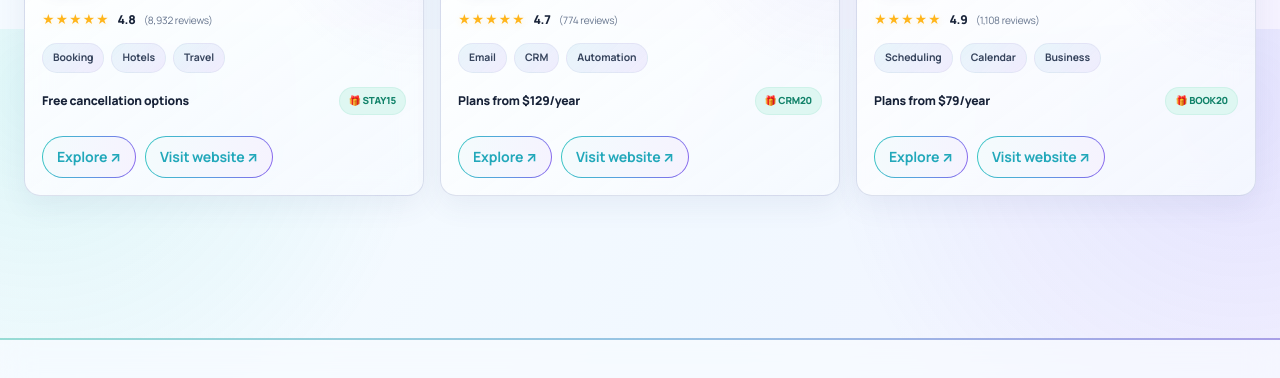
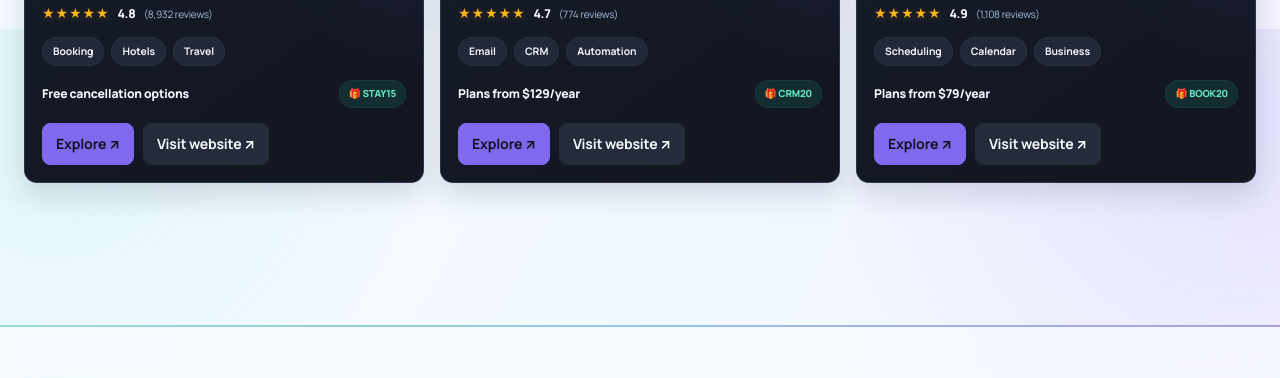
Before and after one commit to thuhienre4/webreview, a website: page products.html in a window 1280 px wide. Shown: the part 771-1149 px from the top of the page. Drawn offline with Linux system fonts and the light colour scheme.

Commit message:
Match product cards to dark reference

```diff
--- a/product-cards.css
+++ b/product-cards.css
@@ -10,15 +10,15 @@ body.products-page .product-grid {
 
 body.products-page .product-card {
   position: relative;
-  min-height: 286px;
+  min-height: 270px;
   padding: 17px;
   overflow: hidden;
-  border: 1px solid rgba(85, 105, 164, .2) !important;
-  border-radius: 16px;
+  border: 1px solid rgba(91, 107, 143, .34) !important;
+  border-radius: 13px;
   background:
-    radial-gradient(circle at 100% 0, rgba(124, 103, 230, .075), transparent 34%),
-    linear-gradient(145deg, rgba(255, 255, 255, .92), rgba(246, 250, 255, .84));
-  box-shadow: 0 10px 28px rgba(61, 78, 132, .075) !important;
+    radial-gradient(circle at 100% 0, rgba(105, 88, 211, .1), transparent 34%),
+    linear-gradient(145deg, #151b28, #121722 74%);
+  box-shadow: 0 12px 28px rgba(35, 43, 76, .16) !important;
   backdrop-filter: blur(14px);
   transition: transform .24s ease, border-color .24s ease, box-shadow .24s ease;
 }
@@ -38,8 +38,8 @@ body.products-page .product-card::before {
 }
 
 body.products-page .product-card:hover {
-  border-color: rgba(107, 91, 207, .38) !important;
-  box-shadow: 0 18px 40px rgba(75, 79, 144, .14) !important;
+  border-color: rgba(117, 104, 225, .72) !important;
+  box-shadow: 0 18px 38px rgba(51, 51, 105, .24) !important;
   transform: translateY(-4px);
 }
 
@@ -57,15 +57,15 @@ body.products-page .product-top img {
   width: 56px;
   height: 56px;
   padding: 7px;
-  border: 1px solid rgba(91, 105, 160, .14);
-  border-radius: 14px;
-  background: rgba(255, 255, 255, .94);
-  box-shadow: 0 8px 18px rgba(58, 77, 132, .08);
+  border: 1px solid rgba(147, 164, 201, .16);
+  border-radius: 12px;
+  background: rgba(255, 255, 255, .96);
+  box-shadow: 0 8px 18px rgba(0, 0, 0, .18);
 }
 
 body.products-page .product-top h2 {
   margin: 2px 0 5px;
-  color: #172238;
+  color: #f7f9ff;
   font-size: 1rem;
   font-weight: 800;
   letter-spacing: -.025em;
@@ -73,7 +73,7 @@ body.products-page .product-top h2 {
 
 body.products-page .product-top p {
   min-height: 42px;
-  color: #586983;
+  color: #a7bddb;
   font-size: .79rem;
   line-height: 1.52;
 }
@@ -90,8 +90,8 @@ body.products-page .product-rating span {
   filter: drop-shadow(0 2px 3px rgba(255, 181, 27, .16));
 }
 
-body.products-page .product-rating strong { color: #172238; font-weight: 800; }
-body.products-page .product-rating small { color: #65748d; }
+body.products-page .product-rating strong { color: #f7f9ff; font-weight: 800; }
+body.products-page .product-rating small { color: #a7bddb; }
 
 body.products-page .product-tags {
   gap: 7px;
@@ -100,10 +100,10 @@ body.products-page .product-tags {
 
 body.products-page .product-tags span {
   padding: 5px 10px;
-  border: 1px solid rgba(90, 105, 163, .08);
+  border: 1px solid rgba(127, 142, 177, .08);
   border-radius: 999px;
-  background: linear-gradient(135deg, rgba(229, 244, 250, .88), rgba(237, 232, 253, .8));
-  color: #35435c;
+  background: #222837;
+  color: #f2f5ff;
   font-size: .65rem;
   font-weight: 700;
 }
@@ -111,7 +111,7 @@ body.products-page .product-tags span {
 body.products-page .product-price {
   min-height: 27px;
   margin-top: 14px;
-  color: #172238;
+  color: #f7f9ff;
   font-size: .76rem;
 }
 
@@ -119,49 +119,53 @@ body.products-page .product-price strong { font-weight: 800; }
 
 body.products-page .product-price span {
   padding: 5px 9px;
-  border: 1px solid rgba(39, 177, 144, .09);
-  background: rgba(217, 247, 239, .82);
-  color: #118269;
+  border: 1px solid rgba(45, 196, 157, .1);
+  background: rgba(24, 112, 94, .25);
+  color: #62e9c4;
   font-size: .61rem;
   font-weight: 800;
 }
 
 body.products-page .product-actions {
-  grid-template-columns: auto auto !important;
+  grid-template-columns: max-content max-content !important;
   justify-content: start;
   gap: 9px;
   padding-top: 15px;
 }
 
 body.products-page .product-actions a {
-  min-height: 39px;
-  padding: 0 14px;
-  border-radius: 9px;
+  min-height: 37px;
+  padding: 0 13px;
+  border-width: 1px !important;
+  border-radius: 8px !important;
   font-size: .76rem;
   font-weight: 800;
 }
 
 body.products-page .product-actions .explore {
-  border: 1px solid transparent;
-  background: linear-gradient(105deg, #58bccc 0%, #6d82e1 55%, #8063e7 100%);
-  color: #fff;
-  box-shadow: 0 8px 18px rgba(100, 103, 207, .2);
+  border: 1px solid #8068ef !important;
+  background: #8068ef !important;
+  color: #101522 !important;
+  box-shadow: none !important;
 }
 
 body.products-page .product-actions .explore:hover {
-  background: linear-gradient(105deg, #43aebf 0%, #5f73d2 55%, #7053d7);
+  border-color: #907bf3 !important;
+  background: #907bf3 !important;
+  color: #101522 !important;
 }
 
 body.products-page .product-actions .visit {
-  border: 1px solid rgba(83, 98, 153, .13);
-  background: rgba(235, 239, 247, .9);
-  color: #253149;
+  border: 1px solid #242b3b !important;
+  background: #242b3b !important;
+  color: #f7f9ff !important;
+  box-shadow: none !important;
 }
 
 body.products-page .product-actions .visit:hover {
-  border-color: rgba(100, 83, 199, .22);
-  background: rgba(226, 229, 244, .96);
-  color: #5d4ec3;
+  border-color: #30394c !important;
+  background: #30394c !important;
+  color: #fff !important;
 }
 
 @media (max-width: 1040px) {
@@ -171,7 +175,7 @@ body.products-page .product-actions .visit:hover {
 @media (max-width: 680px) {
   body.products-page .products-directory { padding-top: 10px; }
   body.products-page .product-grid { grid-template-columns: 1fr; gap: 13px; }
-  body.products-page .product-card { min-height: 278px; padding: 16px; }
+  body.products-page .product-card { min-height: 270px; padding: 16px; }
   body.products-page .product-actions { grid-template-columns: repeat(2, minmax(0, 1fr)) !important; }
   body.products-page .product-actions a { width: 100%; padding-inline: 9px; }
 }
--- a/products.html
+++ b/products.html
@@ -12,7 +12,7 @@
   <link rel="stylesheet" href="products.css?v=5" />
   <link rel="stylesheet" href="harmony.css?v=40" />
   <link rel="stylesheet" href="typography.css?v=1" />
-  <link rel="stylesheet" href="product-cards.css?v=1" />
+  <link rel="stylesheet" href="product-cards.css?v=2" />
 </head>
 <body class="products-page">
   <header class="site-header"><div class="container header-inner">
```
